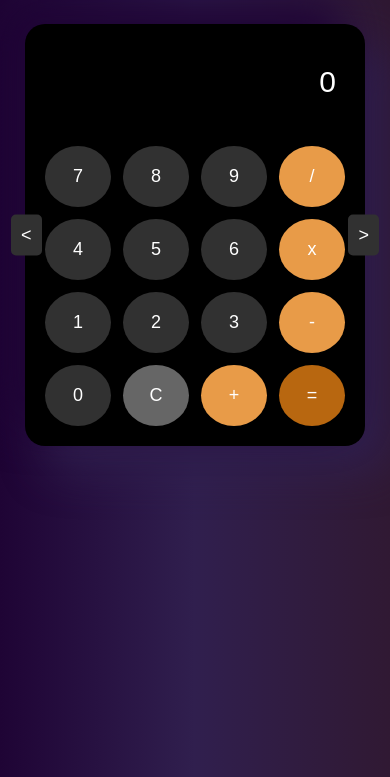
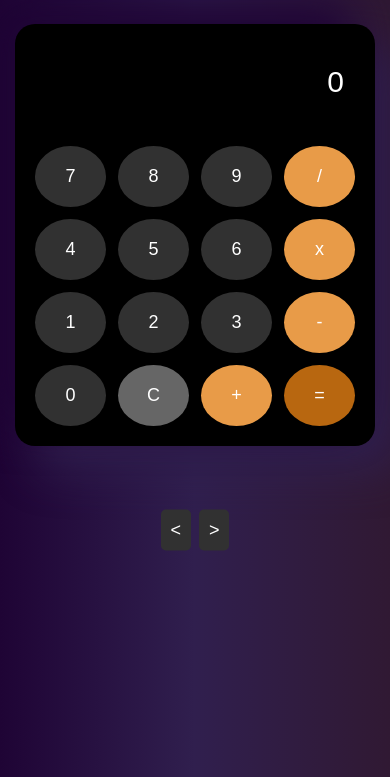
Before and after one commit to Henriqueysm/Calculadoras, a plain HTML site: page index.html in a window 390 px wide. Shown: the part 75-852 px from the top of the page. Drawn offline with Linux system fonts and the light colour scheme.

Commit message:
Update index.html

```diff
--- a/index.html
+++ b/index.html
@@ -16,6 +16,10 @@
     <div class="calculadora">
         <div class="tela" id="tela">0</div>
         <div class="botoes">
+
+
+
+
 
             <button onclick="numero(7)">7</button>
             <button onclick="numero(8)">8</button>
@@ -39,6 +43,12 @@
             <button class="limpar" onclick="cleartela()">C</button>
             <button class="sinais" onclick="setSinais('+')">+</button>
             <button class="equals" onclick="calculateResult()">=</button>
+
+
+
+
+
+
 
         </div>
     </div>
@@ -309,6 +319,23 @@ button.sinais.active {
 
 /* Responsividade para celulares */
 @media (max-width: 768px) {
+
+.calculadora {
+    width: 320px;
+    padding: 20px;
+}
+
+.button-container {
+    position: flex;
+    width: 20%;
+}
+
+.prev, .next {
+    position: absolute;
+    top: 120%;
+}
+
+
     .prev {
     left: 3px;
 }
```
